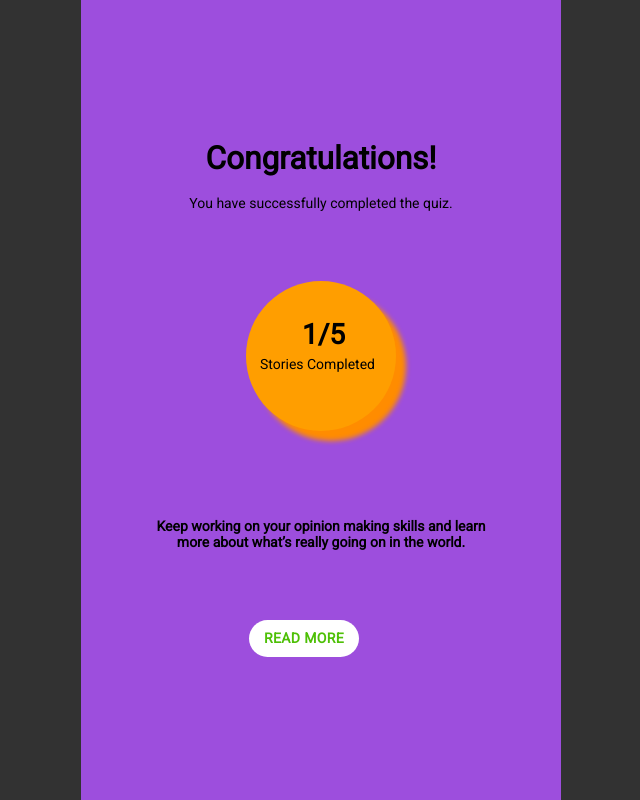
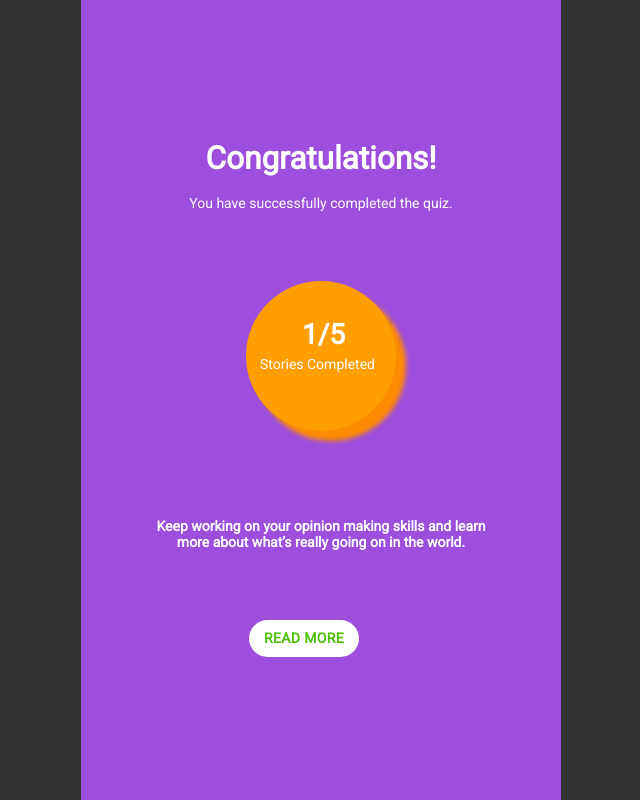
Before and after one commit to jacksonyuanjx/BreakingNews, a React (Create React App) app: page /#/end in a window 1280 px wide. Shown: the whole page, without its empty margins (319-959 px from the left). Built offline with nearby package versions, Linux system fonts and the light colour scheme; no server answers; sample sign-in values are in the browser's storage.

Commit message:
white text

```diff
--- a/src/pages/End.jsx
+++ b/src/pages/End.jsx
@@ -5,12 +5,12 @@ import { Link } from "react-router-dom";
 
 const StyledText = styled.h1`
     text-align: center;
-    color: black;
+    color: white;
 `;
 
 const WhiteText = styled.h1`
     text-align: center;
-    color: black;
+    color: white;
 `;
 
 const ResultsCircle = styled.div`
```
Also changed, not shown: 1 other file (tests, documents, lock files or other folders).
